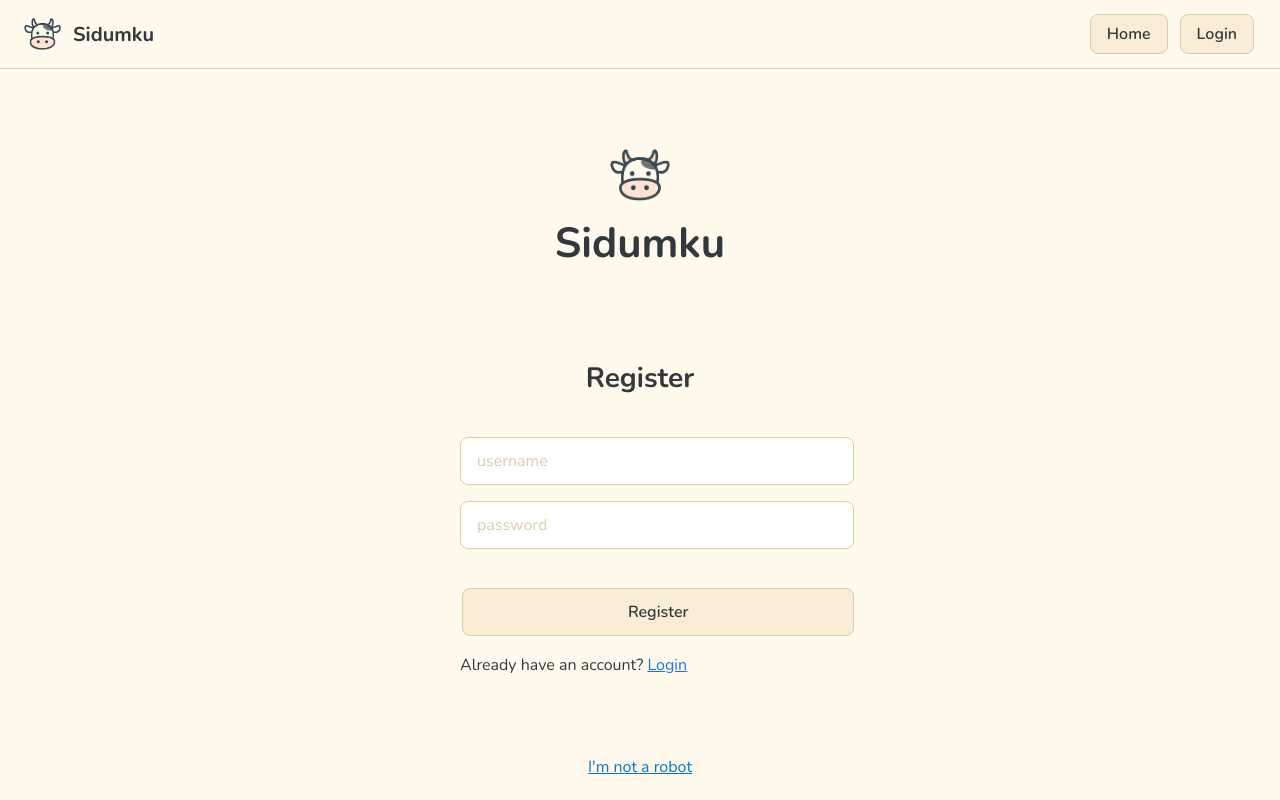
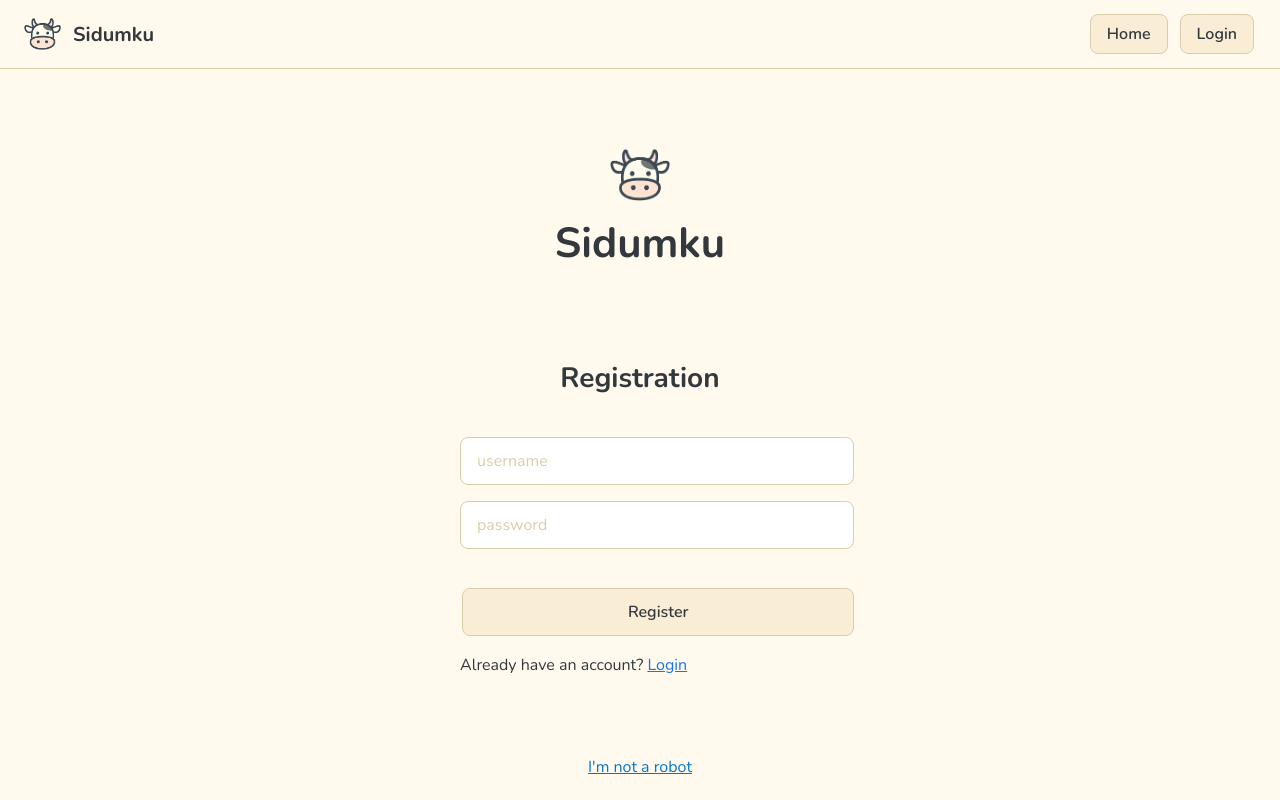
Before and after one commit to Pyron728/Sidumku, a website with bundled scripts: page src/public/register.html in a window 1280 px wide. Built offline with nearby package versions, Linux system fonts and the light colour scheme; files whose address does not match are found by name.

Commit message:
language

```diff
--- a/src/public/register.html
+++ b/src/public/register.html
@@ -5,7 +5,7 @@
     <meta name="viewport" content="width=device-width, initial-scale=1.0">
     <link href="assets/cow.png" rel="icon" type="image/x-icon">
     <link href="https://fonts.googleapis.com/css2?family=Nunito:wght@400;600;700&display=swap" rel="stylesheet">
-    <title>Register</title>
+    <title>Registration</title>
     <link rel="stylesheet" href="style.css">
 </head>
 <body>
@@ -17,7 +17,7 @@
     </div>
 
     <form id="registerForm">
-        <h2>Register</h2>
+        <h2>Registration</h2>
 
         <input type="text" id="username" placeholder="username" required
             pattern="^[a-zA-Z0-9_]{4,16}$"
```
